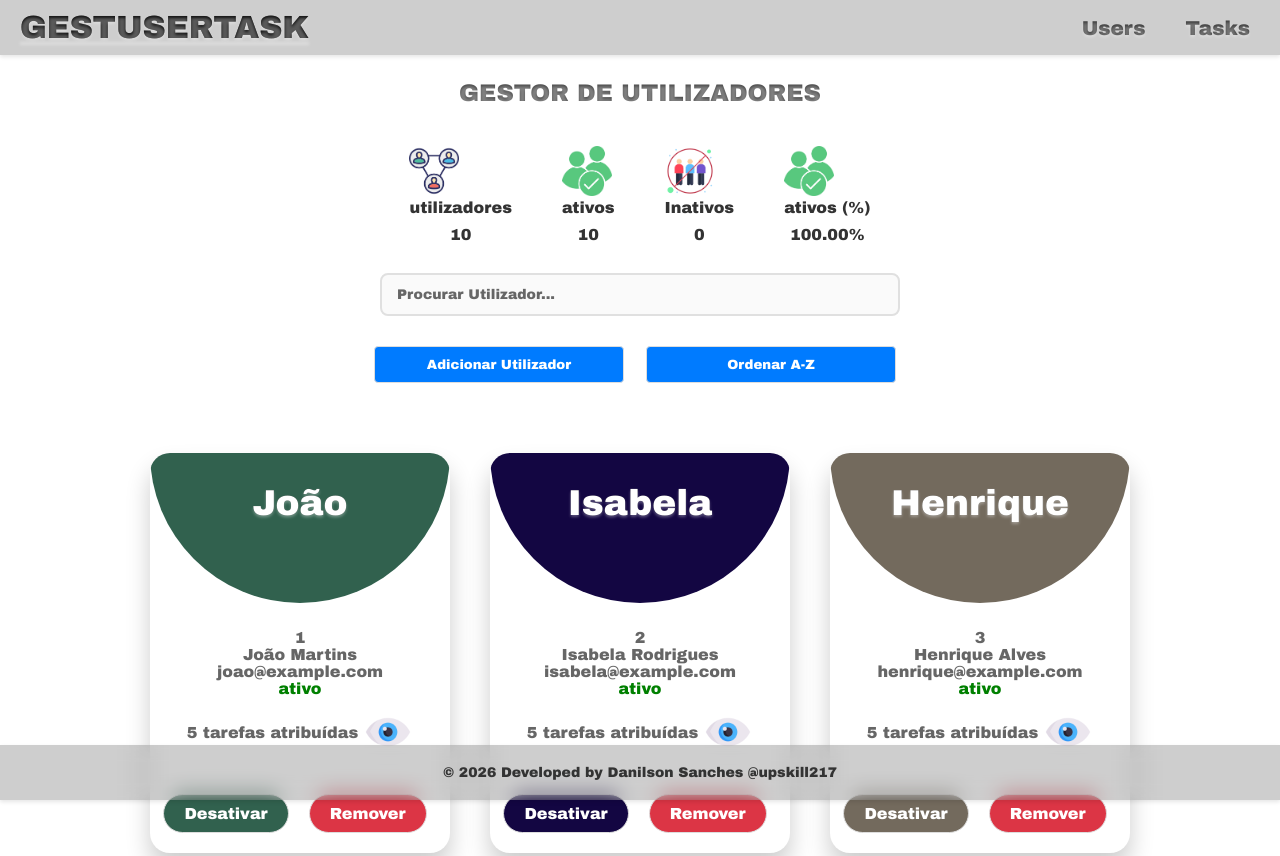
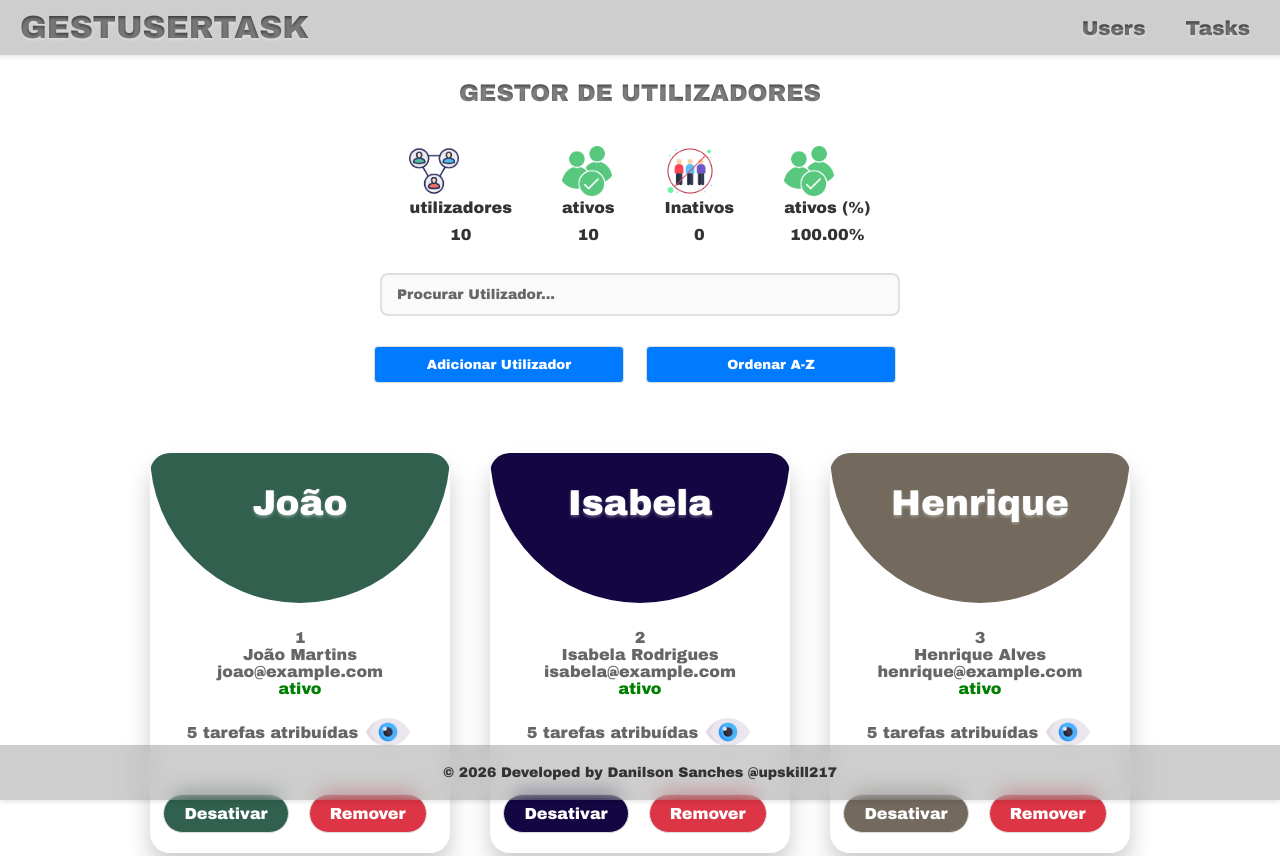
Before and after one commit to dsanches06/M3_Mini_Projeto, a plain HTML site: page index.html in a window 1280 px wide. Shown: the top 856 px of the page. Drawn offline with Linux system fonts and the light colour scheme.

Commit message:
fix: Header com link

```diff
--- a/css/style.css
+++ b/css/style.css
@@ -17,7 +17,6 @@
 }
 
 h1,
-h1 > a,
 h2,
 h3,
 h4 {
@@ -29,7 +28,6 @@
 }
 
 h1:hover,
-h1 > a:hover,
 h2:hover,
 h3:hover,
 h4:hover,
@@ -80,8 +78,10 @@
   box-shadow: 0 2px 4px rgba(0, 0, 0, 0.1);
 }
 
-header h1 {
+header > h1 > a {
   cursor: pointer;
+  text-decoration: none;
+  color: inherit;
 }
 
 /* Navbar base */
```
